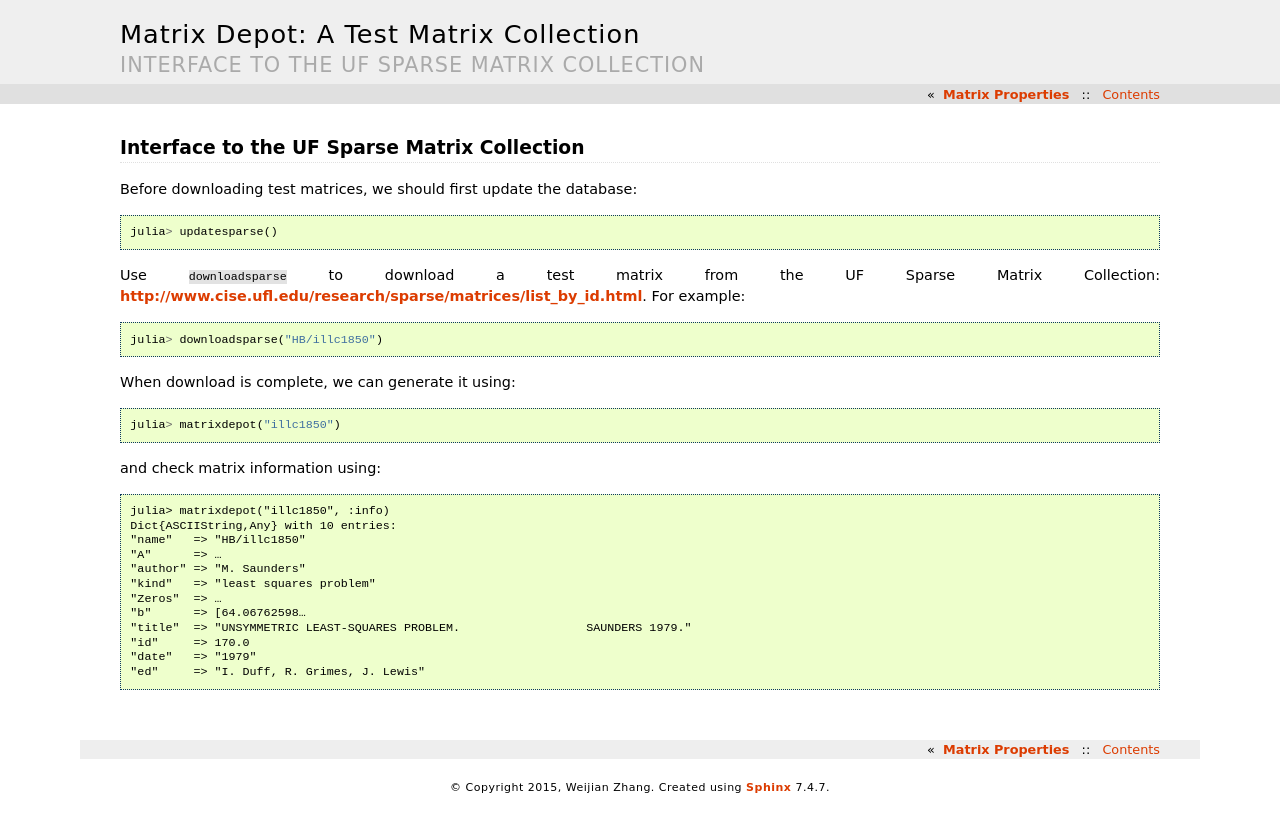
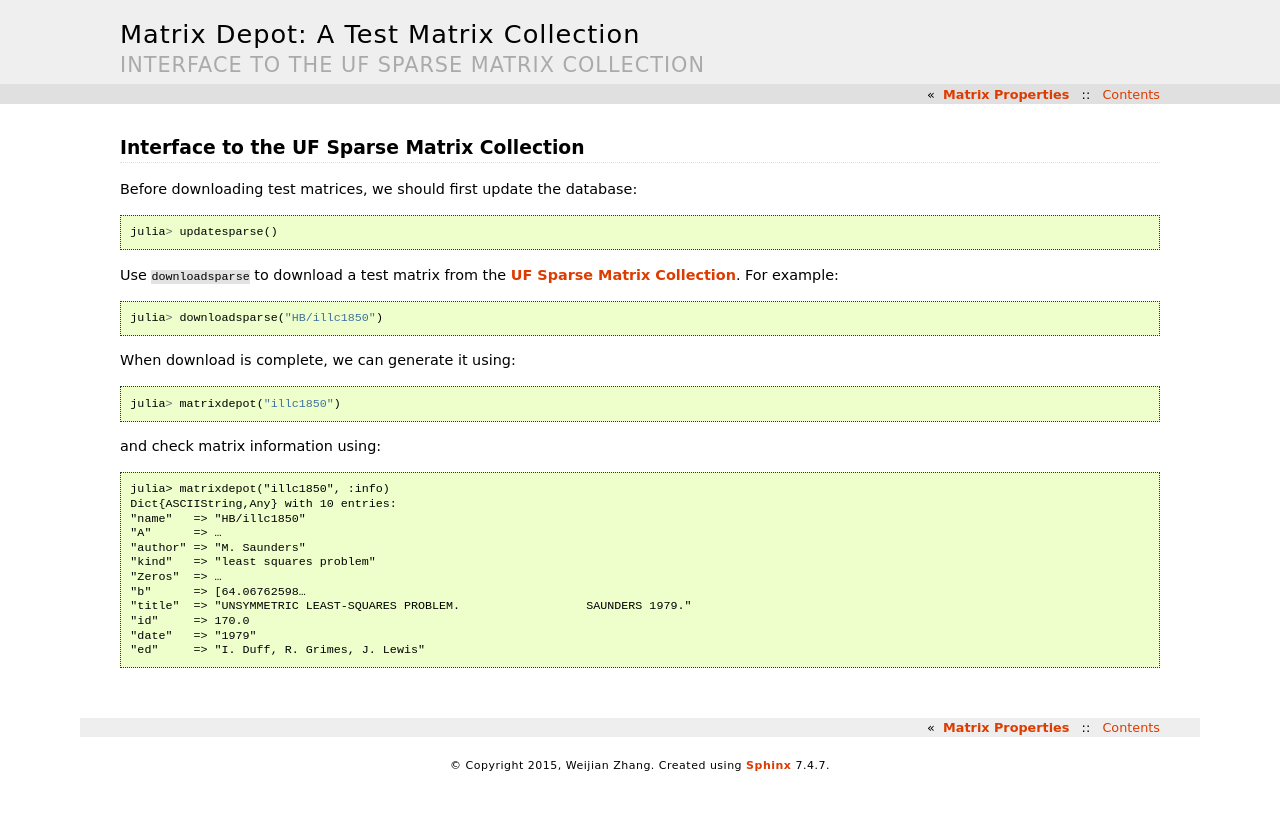
Before and after one commit to JuliaLinearAlgebra/MatrixDepot.jl, a Sphinx documentation site: the page built from doc/ufsparse.rst, in a window 1280 px wide. Shown: the top 832 px of the page. Built offline with Sphinx 7.4.7, drawn with Linux system fonts in a browser that asks for light colours.

Commit message:
update link to UF website

```diff
--- a/doc/ufsparse.rst
+++ b/doc/ufsparse.rst
@@ -8,7 +8,7 @@ Before downloading test matrices, we should first update the database::
   julia> updatesparse()
 
 Use ``downloadsparse`` to download a test matrix from the
-UF Sparse Matrix Collection: http://www.cise.ufl.edu/research/sparse/matrices/list_by_id.html.
+`UF Sparse Matrix Collection <http://www.cise.ufl.edu/research/sparse/matrices/list_by_id.html>`_.
 For example::
 
   julia> downloadsparse("HB/illc1850")
```
